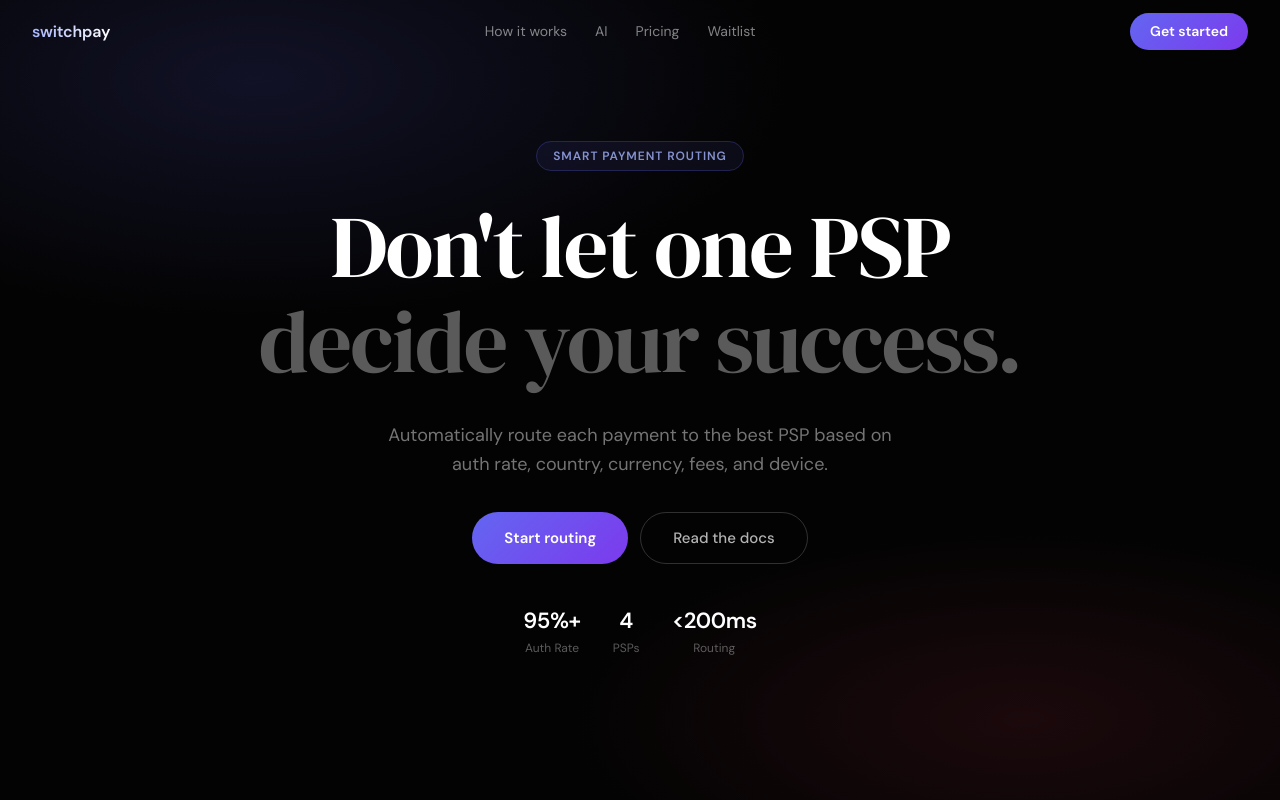
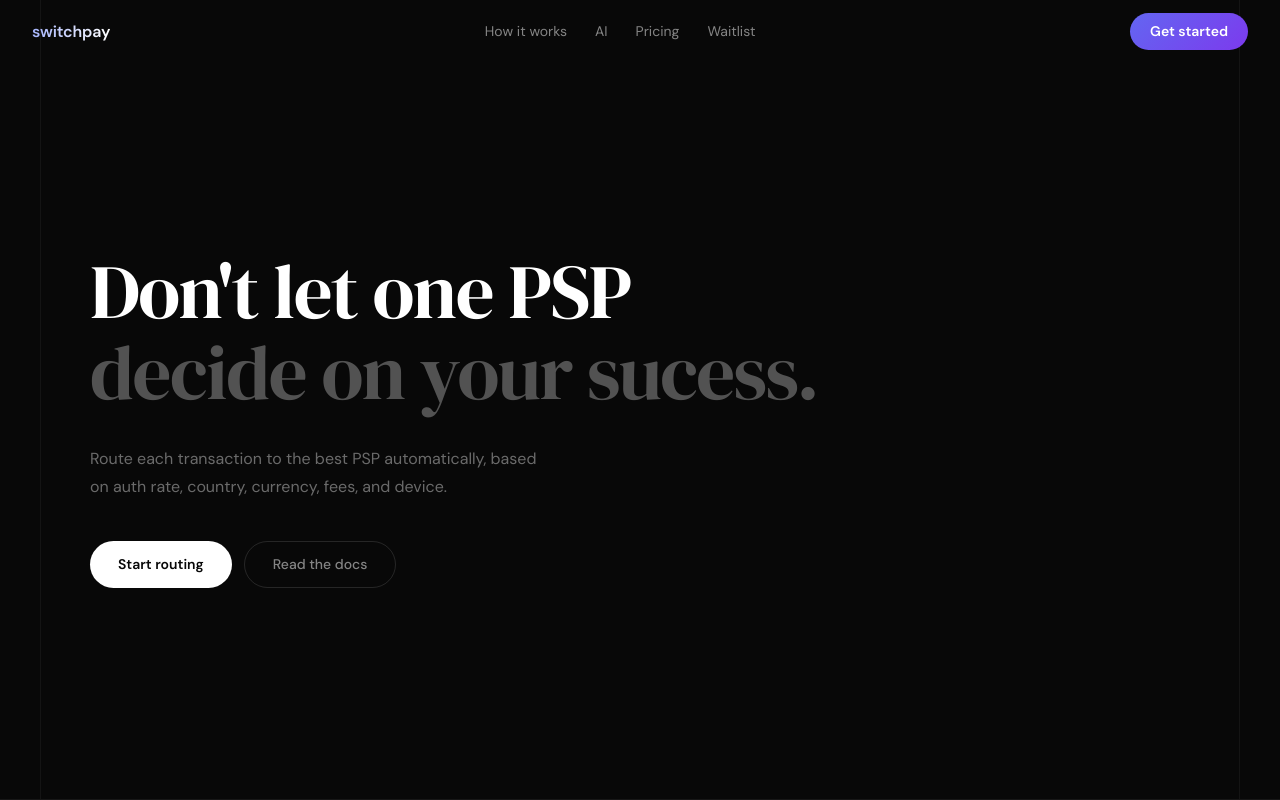
Before and after one commit to Baptistesrd/switchpay-frontendd, a React (Create React App) app: page / in a window 1280 px wide. Shown: the top 800 px of the page. Built offline with nearby package versions, Linux system fonts and the light colour scheme.

Commit message:
new hero

```diff
--- a/src/components/landing/Hero.jsx
+++ b/src/components/landing/Hero.jsx
@@ -2,8 +2,8 @@ import { motion } from "framer-motion";
 import { useNavigate } from "react-router-dom";
 
 const fade = (delay) => ({
-  hidden: { opacity: 0, y: 24 },
-  visible: { opacity: 1, y: 0, transition: { duration: 0.6, delay, ease: "easeOut" } },
+  hidden: { opacity: 0, y: 20 },
+  visible: { opacity: 1, y: 0, transition: { duration: 0.7, delay, ease: "easeOut" } },
 });
 
 export default function Hero() {
@@ -14,91 +14,70 @@ export default function Hero() {
       minHeight: "100vh",
       display: "flex",
       flexDirection: "column",
-      alignItems: "center",
       justifyContent: "center",
-      textAlign: "center",
-      padding: "0 24px",
-      background: "#030303",
+      padding: "120px 80px 80px",
+      background: "#080808",
       position: "relative",
-      overflow: "hidden",
+      borderBottom: "1px solid rgba(255,255,255,0.06)",
     }}>
-      {/* Ambient glows */}
-      <div style={{ position: "absolute", inset: 0, pointerEvents: "none", background: "radial-gradient(ellipse 70% 50% at 20% 10%, rgba(99,102,241,0.15) 0%, transparent 60%), radial-gradient(ellipse 60% 40% at 80% 90%, rgba(244,63,94,0.10) 0%, transparent 60%)" }} />
+      {/* Vertical lines */}
+      <div style={{ position: "absolute", top: 0, bottom: 0, left: "40px", width: "1px", background: "rgba(255,255,255,0.05)", pointerEvents: "none" }} />
+      <div style={{ position: "absolute", top: 0, bottom: 0, right: "40px", width: "1px", background: "rgba(255,255,255,0.05)", pointerEvents: "none" }} />
 
-      <div style={{ position: "relative", zIndex: 1, maxWidth: "780px", display: "flex", flexDirection: "column", alignItems: "center", gap: "32px" }}>
+      <div style={{ maxWidth: "1100px", margin: "0 auto", width: "100%", display: "grid", gridTemplateColumns: "1fr auto", gap: "80px", alignItems: "flex-end" }}>
 
-        {/* Badge */}
-        <motion.div variants={fade(0)} initial="hidden" animate="visible">
-          <span style={{
-            fontSize: "12px", fontWeight: 600, letterSpacing: "0.08em",
-            textTransform: "uppercase", color: "rgba(165,180,252,0.8)",
-            border: "1px solid rgba(99,102,241,0.25)", borderRadius: "9999px",
-            padding: "6px 16px", background: "rgba(99,102,241,0.08)",
-          }}>
-            Smart Payment Routing
-          </span>
-        </motion.div>
-
-        {/* Headline */}
+        {/* Left — headline + CTAs */}
+        <div>
           <motion.div variants={fade(0.1)} initial="hidden" animate="visible">
             <h1 style={{
-            margin: 0, fontWeight: 400, lineHeight: 1.08,
+              margin: "0 0 32px",
+              fontFamily: "'DM Serif Display', Georgia, serif",
+              fontWeight: 400,
+              fontSize: "clamp(42px, 6vw, 80px)",
+              lineHeight: 1.05,
               letterSpacing: "-0.02em",
-            fontSize: "clamp(44px, 7.5vw, 88px)",
-            fontFamily: "'DM Serif Display', Georgia, serif",
+              color: "#fff",
             }}>
-            <span style={{ color: "#fff", display: "block" }}>Don't let one PSP</span>
-            <span style={{ display: "block", color: "rgba(255,255,255,0.35)" }}>
-              decide your success.
-            </span>
+              Don't let one PSP<br />
+              <span style={{ color: "rgba(255,255,255,0.3)" }}>decide on your sucess.</span>
             </h1>
           </motion.div>
 
-        {/* Subheadline */}
           <motion.div variants={fade(0.2)} initial="hidden" animate="visible">
-          <p style={{ margin: 0, fontSize: "clamp(15px, 2vw, 18px)", color: "rgba(255,255,255,0.45)", fontWeight: 400, lineHeight: 1.65, maxWidth: "520px" }}>
-            Automatically route each payment to the best PSP based on auth rate, country, currency, fees, and device.
+            <p style={{ margin: "0 0 40px", fontFamily: "'DM Sans', sans-serif", fontSize: "16px", color: "rgba(255,255,255,0.4)", lineHeight: 1.75, maxWidth: "460px" }}>
+              Route each transaction to the best PSP automatically, based on auth rate, country, currency, fees, and device.
             </p>
           </motion.div>
 
-        {/* CTAs */}
-        <motion.div variants={fade(0.3)} initial="hidden" animate="visible" style={{ display: "flex", gap: "12px", flexWrap: "wrap", justifyContent: "center" }}>
+          <motion.div variants={fade(0.3)} initial="hidden" animate="visible" style={{ display: "flex", gap: "12px", flexWrap: "wrap" }}>
             <motion.button
               onClick={() => navigate("/app")}
-            whileHover={{ scale: 1.03 }}
+              whileHover={{ scale: 1.02 }}
               whileTap={{ scale: 0.97 }}
               style={{
-              padding: "14px 32px", borderRadius: "9999px", border: "none",
-              cursor: "pointer", fontWeight: 600, fontSize: "15px", color: "#fff",
-              background: "linear-gradient(135deg, #6366f1, #7c3aed)",
+                padding: "12px 28px", borderRadius: "9999px", border: "none",
+                cursor: "pointer", fontFamily: "'DM Sans', sans-serif",
+                fontWeight: 600, fontSize: "14px", color: "#080808",
+                background: "#fff",
               }}
             >
               Start routing
             </motion.button>
             <motion.button
               onClick={() => navigate("/docs")}
-            whileHover={{ scale: 1.03 }}
+              whileHover={{ scale: 1.02 }}
               whileTap={{ scale: 0.97 }}
               style={{
-              padding: "14px 32px", borderRadius: "9999px", cursor: "pointer",
-              fontWeight: 500, fontSize: "15px", color: "rgba(255,255,255,0.7)",
-              background: "transparent", border: "1px solid rgba(255,255,255,0.18)",
+                padding: "12px 28px", borderRadius: "9999px", cursor: "pointer",
+                fontFamily: "'DM Sans', sans-serif", fontWeight: 500,
+                fontSize: "14px", color: "rgba(255,255,255,0.5)",
+                background: "transparent", border: "1px solid rgba(255,255,255,0.12)",
               }}
             >
               Read the docs
             </motion.button>
           </motion.div>
-
-        {/* Stats */}
-        <motion.div variants={fade(0.4)} initial="hidden" animate="visible" style={{ display: "flex", gap: "32px", flexWrap: "wrap", justifyContent: "center", paddingTop: "8px" }}>
-          {[["95%+", "Auth Rate"], ["4", "PSPs"], ["<200ms", "Routing"]].map(([val, label]) => (
-            <div key={label} style={{ textAlign: "center" }}>
-              <div style={{ fontSize: "22px", fontWeight: 700, color: "#fff", letterSpacing: "-0.02em" }}>{val}</div>
-              <div style={{ fontSize: "12px", color: "rgba(255,255,255,0.35)", marginTop: "2px" }}>{label}</div>
         </div>
-          ))}
-        </motion.div>
-
       </div>
     </section>
   );
```
Lines whose indentation alone changed are shown as unchanged.
